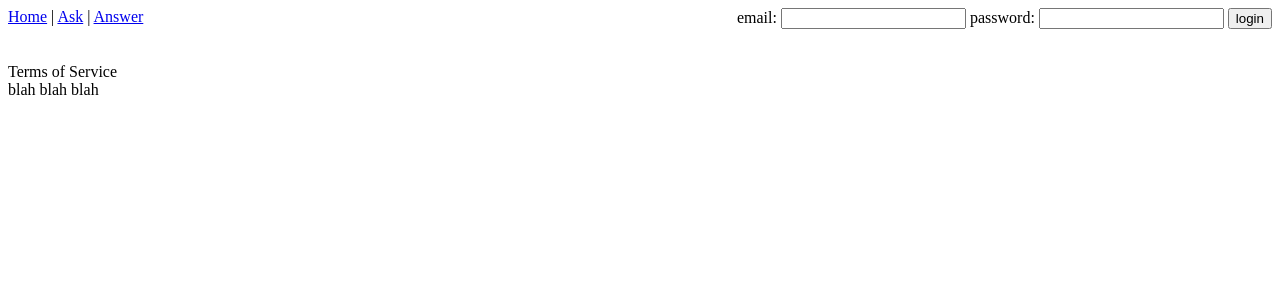
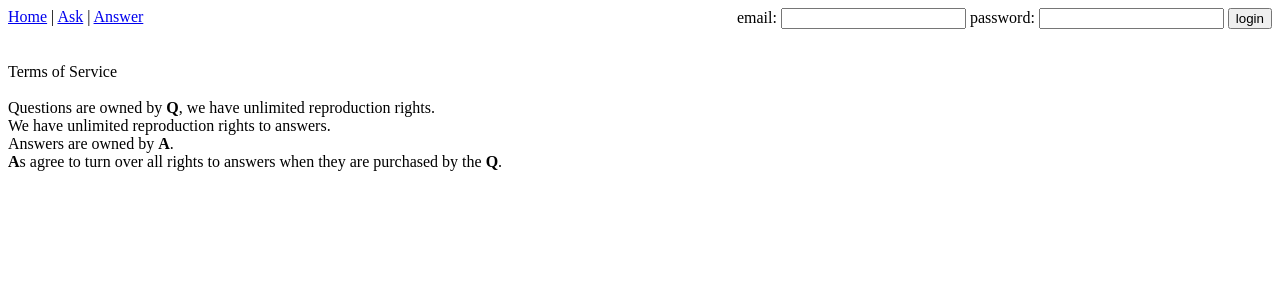
Before and after one commit to blake8086/qa, a Django app: template main/templates/tos.html in a window 1280 px wide. Shown: the top 300 px of the page. Run offline with Django 3.2, Linux system fonts and the light colour scheme; the template is opened without the code that fills it, so the values that code supplies are empty.

Commit message:
stubbed out tos a little

```diff
--- a/main/templates/tos.html
+++ b/main/templates/tos.html
@@ -2,5 +2,9 @@
 {% block title %}Terms of Service{% endblock %}
 {% block content %}
 	Terms of Service<br>
-	blah blah blah
+	<br>
+	Questions are owned by <b>Q</b>, we have unlimited reproduction rights.<br>
+	We have unlimited reproduction rights to answers.<br>
+	Answers are owned by <b>A</b>.<br>
+	<b>A</b>s agree to turn over all rights to answers when they are purchased by the <b>Q</b>.<br>
 {% endblock %}
```
